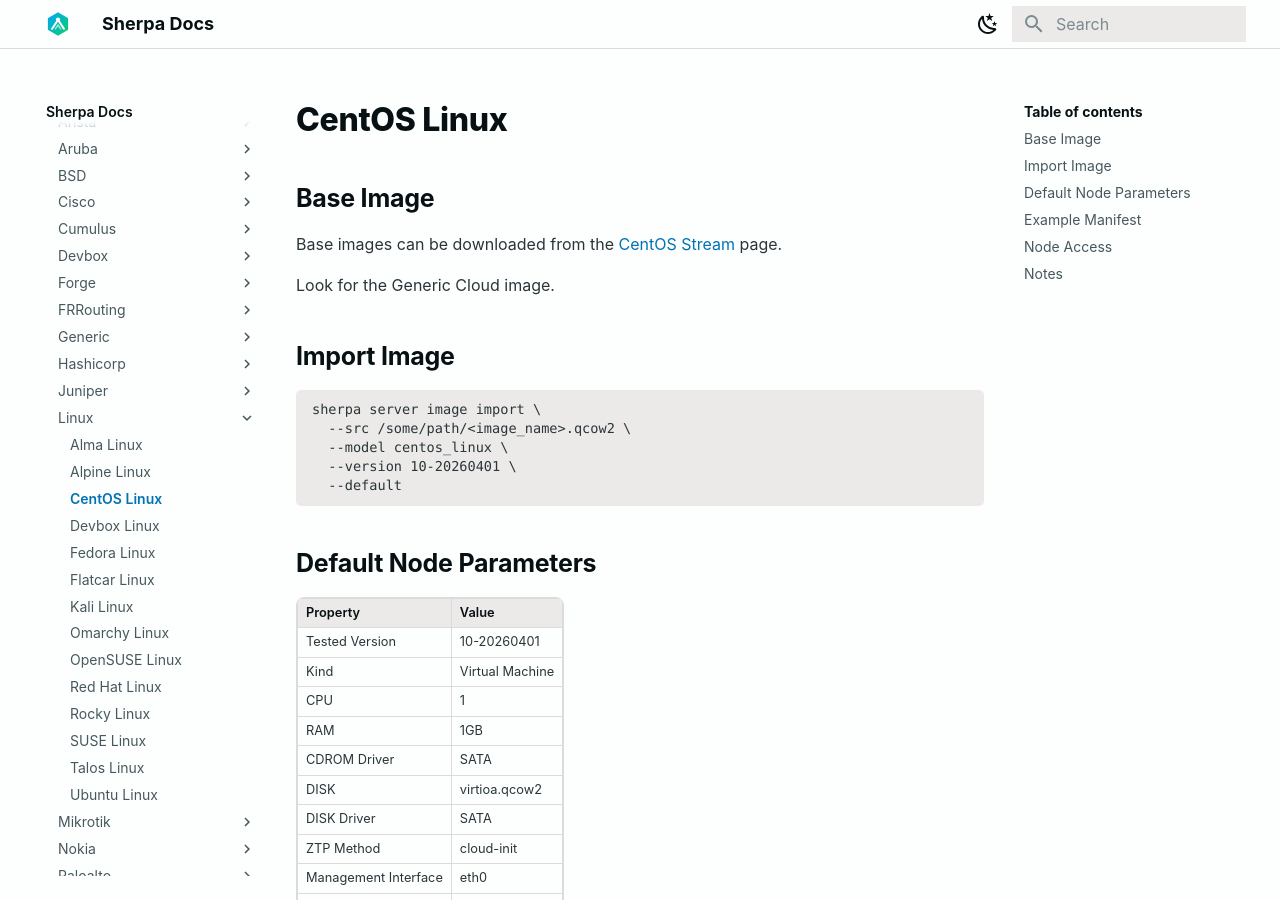
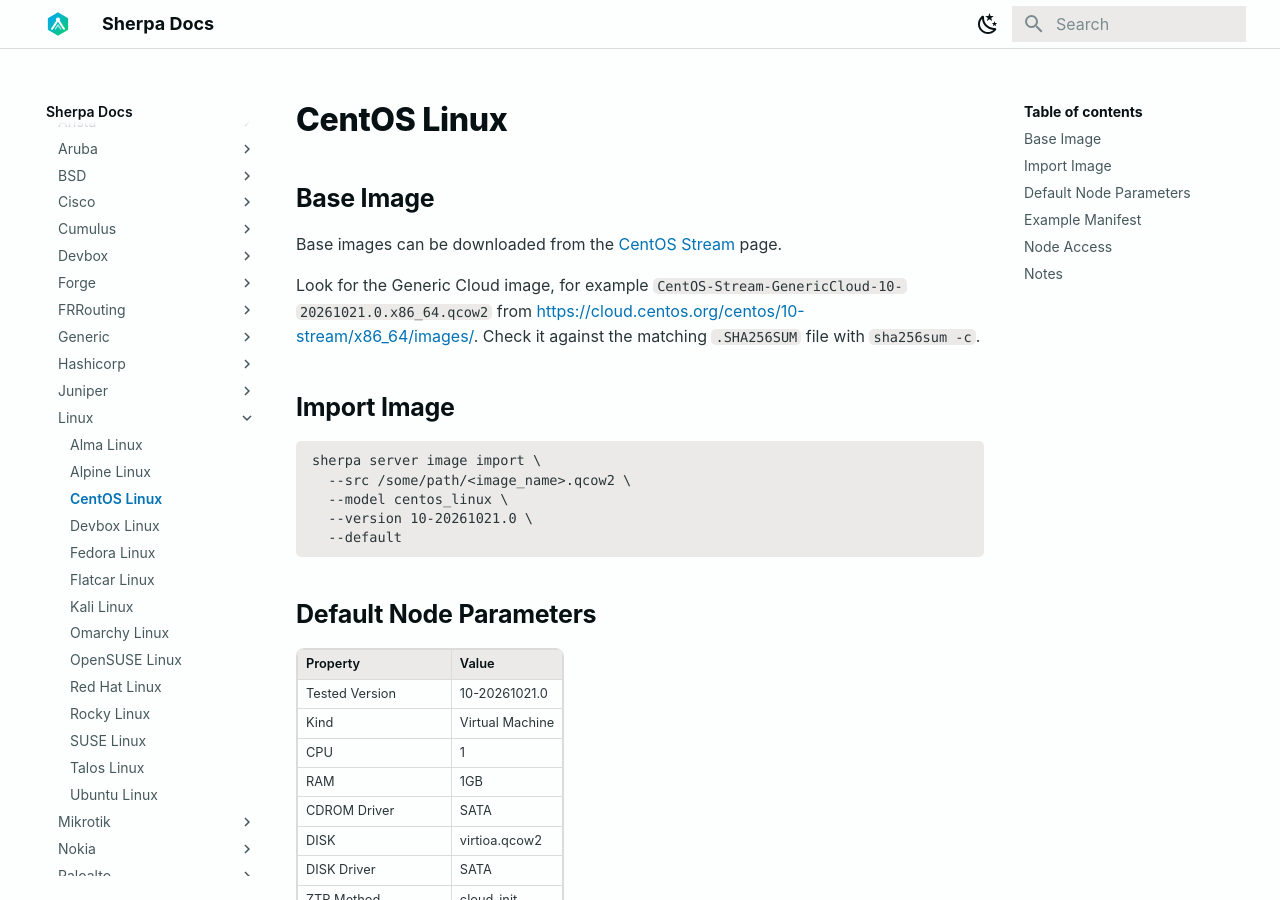
Before and after one commit to bwks/sherpa-docs, an MkDocs documentation site: the page built from docs/nodes/linux/centos-linux.md, in a window 1280 px wide and 900 px high. Built offline with MkDocs 1.6.1 and Material for MkDocs 9.7.7, drawn with Linux system fonts in a browser that asks for light colours.

Commit message:
docs: CentOS Stream 10 20261021.0 tested, with download and checksum steps [skip ci]
Co-Authored-By: Claude Opus 5.5 <noreply@anthropic.com>

````diff
--- a/docs/nodes/linux/centos-linux.md
+++ b/docs/nodes/linux/centos-linux.md
@@ -4,7 +4,10 @@
 
 Base images can be downloaded from the [CentOS Stream](https://www.centos.org/download/) page.
 
-Look for the Generic Cloud image.
+Look for the Generic Cloud image, for example
+`CentOS-Stream-GenericCloud-10-20261021.0.x86_64.qcow2` from
+<https://cloud.centos.org/centos/10-stream/x86_64/images/>. Check it against the matching
+`.SHA256SUM` file with `sha256sum -c`.
 
 ## Import Image
 
@@ -12,7 +15,7 @@ Look for the Generic Cloud image.
 sherpa server image import \
   --src /some/path/<image_name>.qcow2 \
   --model centos_linux \
-  --version 10-20260401 \
+  --version 10-20261021.0 \
   --default
 ```
 
@@ -20,7 +23,7 @@ sherpa server image import \
 
 | Property             | Value           |
 | -------------------- | --------------- |
-| Tested Version       | 10-20260401     |
+| Tested Version       | 10-20261021.0   |
 | Kind                 | Virtual Machine |
 | CPU                  | 1               |
 | RAM                  | 1GB             |
````
